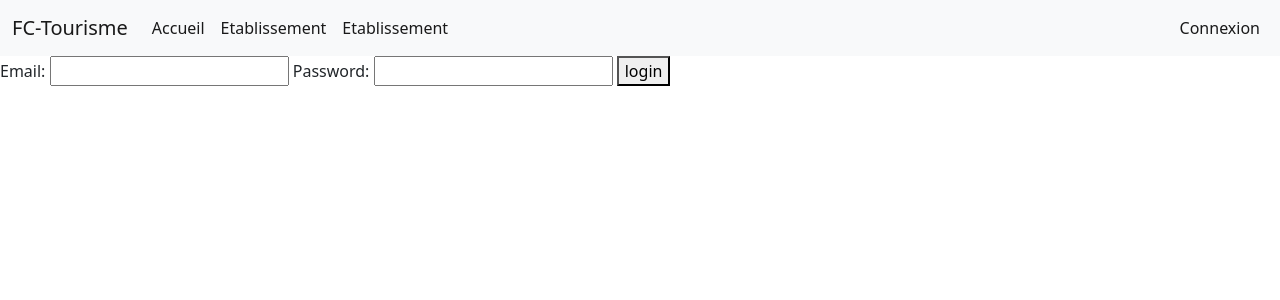
After one commit to Zaldaf/FC-Tourisme, a Symfony app: template templates/security/login.html.twig in a window 1280 px wide. The commit adds this page. Shown: the top 300 px of the page. Run offline with Twig, Linux system fonts and the light colour scheme; the template is opened without the code that fills it, so the values that code supplies are empty; some libraries are stand-ins or nearby versions.

Commit message:
connection/deconnexion

```diff
--- a/templates/partials/_navigation.html.twig
+++ b/templates/partials/_navigation.html.twig
@@ -12,7 +12,23 @@
                 <li class="nav-item">
                     <a class="nav-link active" aria-current="page" href="{{ path('app_etablissement') }}">Etablissement</a>
                 </li>
+                <li class="nav-item">
+                    <a class="nav-link active" aria-current="page" href="{{ path('app_etablissement') }}">Etablissement</a>
+                </li>
             </ul>
+            <ul class="navbar-nav  mb-2 mb-lg-0">
+                {% if is_granted('IS_AUTHENTICATED_FULLY') %}
+                    <li class="nav-item">
+                        <a class="nav-link active" aria-current="page" href="{{ path('app_logout') }}">Deconnexion</a>
+                    </li>
+                    <span class="navbar-text">{{ app.user.pseudo }}</span>
+                {% else %}
+                    <li class="nav-item">
+                        <a class="nav-link active" aria-current="page" href="{{ path('app_security') }}">Connexion</a>
+                    </li>
+                {% endif %}
+            </ul>
+
         </div>
     </div>
 </nav>
--- /dev/null
+++ b/templates/security/login.html.twig
@@ -0,0 +1,19 @@
+{% extends 'base.html.twig' %}
+
+{% block title %}Hello SecurityController!{% endblock %}
+
+{% block body %}
+    {% if error %}
+        <div>{{ error.messageKey|trans(error.messageData, 'security') }}</div>
+    {% endif %}
+
+    <form action="{{ path('app_security') }}" method="post">
+        <label for="username">Email:</label>
+        <input type="text" id="username" name="_username" value="{{ last_username }}">
+
+        <label for="password">Password:</label>
+        <input type="password" id="password" name="_password">
+        <input type="hidden" name="_target_path" value="/etablissement">
+        <button type="submit">login</button>
+    </form>
+{% endblock %}
```
Also changed, not shown: src/Controller/SecurityController.php (added, +54 -0 lines), src/Security/UserChecker.php (added, +32 -0 lines), 2 other files.
